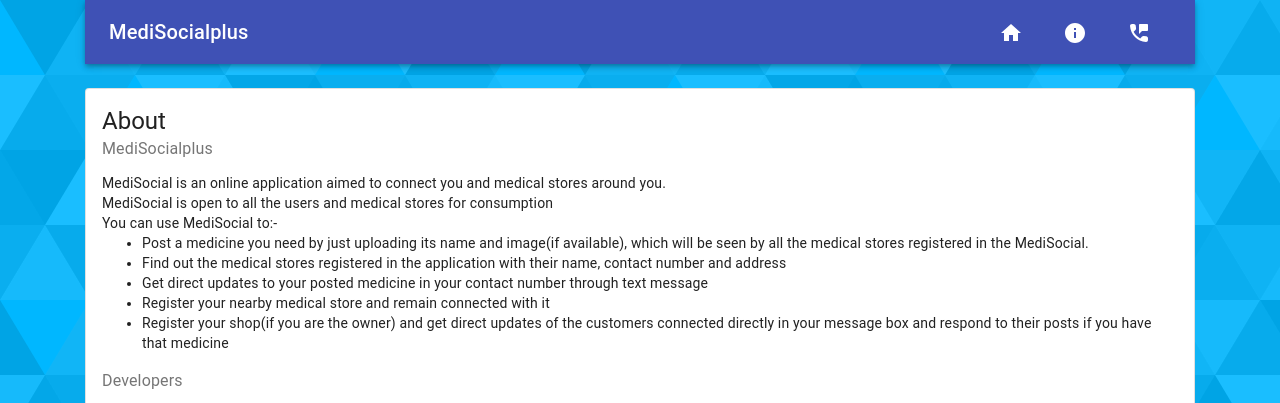
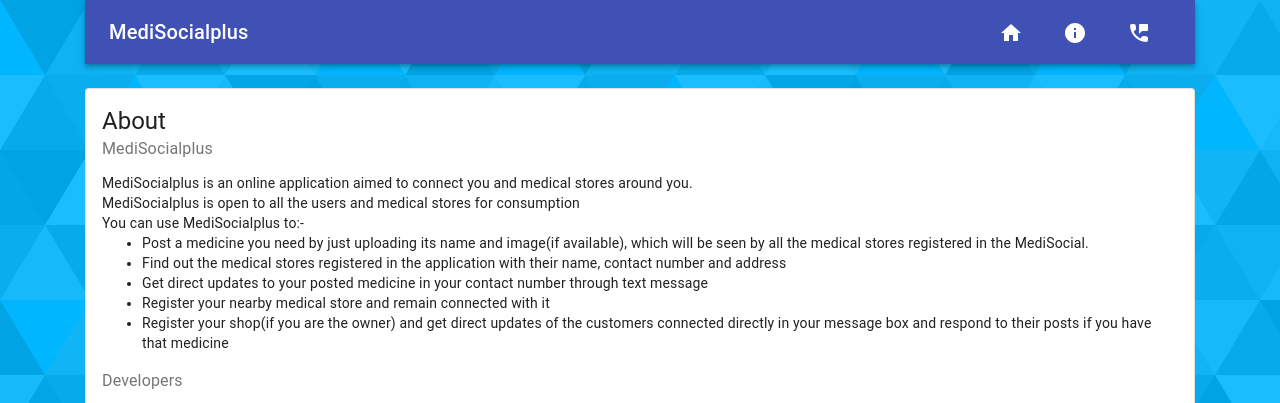
Before and after one commit to atharva162/medisocial-client, a React (Create React App) app: page /about in a window 1280 px wide. Shown: the top 403 px of the page. Built offline with nearby package versions, Linux system fonts and the light colour scheme.

Commit message:
Update about.js

```diff
--- a/src/components/about.js
+++ b/src/components/about.js
@@ -39,11 +39,11 @@ export default function contact() {
           MediSocialplus
         </Typography>
         <Typography variant="body2" component="p">
-         MediSocial is an online application aimed to connect you and medical stores around you.
+         MediSocialplus is an online application aimed to connect you and medical stores around you.
           <br />
-          MediSocial is open to all the users and medical stores for consumption
+          MediSocialplus is open to all the users and medical stores for consumption
           <br/>
-          You can use MediSocial to:-
+          You can use MediSocialplus to:-
           <ul>
               <li>Post a medicine you need by just uploading its name and image(if available), which will be seen by all the medical stores registered in the MediSocial.</li>
               <li>Find out the medical stores registered in the application with their name, contact number and address</li>
```
